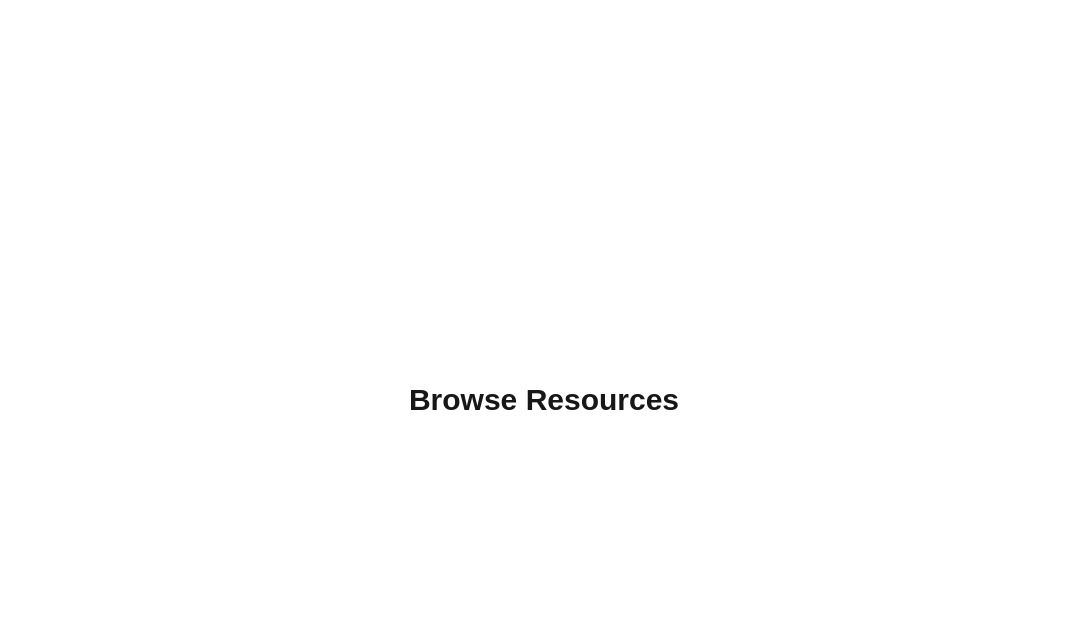
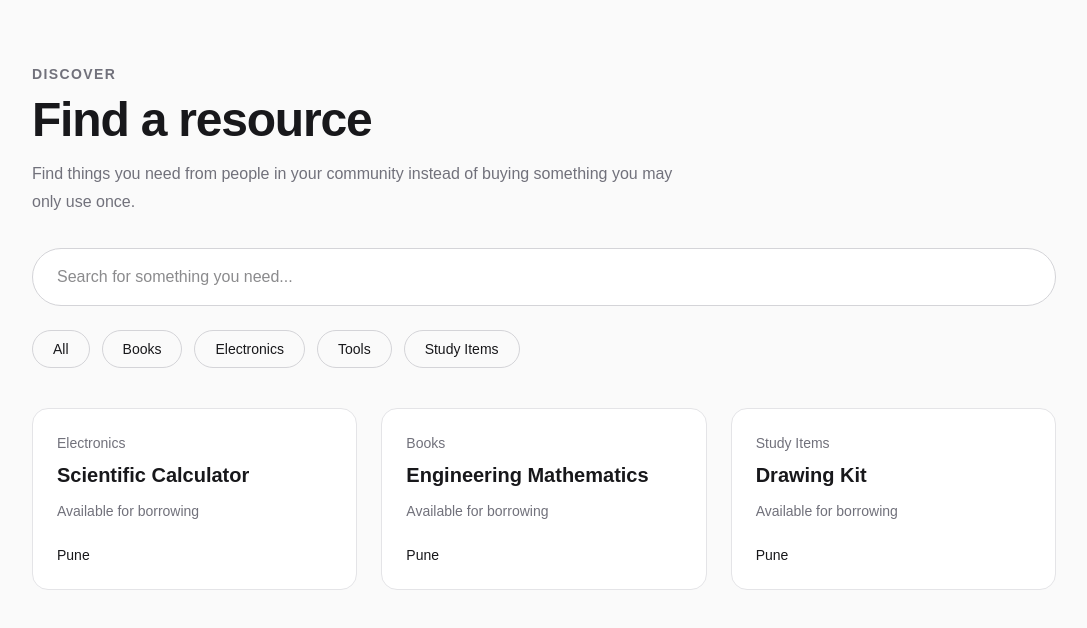
Before and after one commit to shreya405-cpu/give2get, a Next.js app: page /resources in a window 1280 px wide. Shown: the top 628 px of the page, without its empty margins (96-1183 px from the left). Built offline with nearby package versions, Linux system fonts and the light colour scheme.

Commit message:
feat: add resource search and category filters

```diff
--- a/src/app/resources/page.tsx
+++ b/src/app/resources/page.tsx
@@ -1,7 +1,119 @@
+"use client";
+import { useState } from "react";
+const resources = [
+  {
+    name: "Scientific Calculator",
+    category: "Electronics",
+    location: "Pune",
+  },
+  {
+    name: "Engineering Mathematics",
+    category: "Books",
+    location: "Pune",
+  },
+  {
+    name: "Drawing Kit",
+    category: "Study Items",
+    location: "Pune",
+  },
+];
+
 export default function Resources() {
+    const [selectedCategory, setSelectedCategory] = useState("All");
+    const [searchQuery, setSearchQuery] = useState("");
+    const filteredResources = resources.filter((resource) => {
+        const matchesCategory =
+            selectedCategory === "All" ||
+             resource.category === selectedCategory;
+
+        const matchesSearch =
+           resource.name.toLowerCase().includes(searchQuery.toLowerCase());
+
+        return matchesCategory && matchesSearch;
+   });
   return (
-    <main className="flex min-h-screen items-center justify-center">
-      <h1 className="text-3xl font-bold">Browse Resources</h1>
+    <main className="min-h-screen bg-zinc-50 text-zinc-900">
+      <section className="px-6 py-16 sm:px-10">
+        <div className="mx-auto max-w-5xl">
+          <p className="text-sm font-semibold uppercase tracking-widest text-zinc-500">
+            Discover
+          </p>
+
+          <h1 className="mt-3 text-4xl font-bold tracking-tight sm:text-5xl">
+            Find a resource
+          </h1>
+
+          <p className="mt-4 max-w-2xl text-base leading-7 text-zinc-500">
+            Find things you need from people in your community instead of
+            buying something you may only use once.
+          </p>
+
+          <div className="mt-8">
+            <input
+              type="text"
+              value={searchQuery}
+              onChange={(e) => setSearchQuery(e.target.value)}
+              placeholder="Search for something you need..."
+              className="w-full rounded-full border border-zinc-300 bg-white px-6 py-4 outline-none transition focus:border-black focus:ring-2 focus:ring-zinc-200"
+            />
+          </div>
+
+          <div className="mt-6 flex flex-wrap gap-3">
+            <button onClick={() => setSelectedCategory("All")}className="rounded-full border border-zinc-300 px-5 py-2 text-sm">
+              All
+            </button>
+
+            <button onClick={() => setSelectedCategory("Books")} className="rounded-full border border-zinc-300 px-5 py-2 text-sm">
+              Books
+            </button>
+
+            <button onClick={() => setSelectedCategory("Electronics")} className="rounded-full border border-zinc-300 px-5 py-2 text-sm">
+              Electronics
+            </button>
+
+            <button onClick={() => setSelectedCategory("Tools")} className="rounded-full border border-zinc-300 px-5 py-2 text-sm">
+              Tools
+            </button>
+
+            <button onClick={() => setSelectedCategory("Study Items")} className="rounded-full border border-zinc-300 px-5 py-2 text-sm">
+              Study Items
+            </button>
+          </div>
+          <div className="mt-10 grid gap-6 md:grid-cols-3">
+            {filteredResources.length > 0 ? (
+                filteredResources.map((resource) => (
+                    <div
+                        key={resource.name}
+                        className="rounded-2xl border border-zinc-200 bg-white p-6"
+                    >
+                        <p className="text-sm text-zinc-500">{resource.category}</p>
+
+                        <h2 className="mt-2 text-xl font-semibold">
+                           {resource.name}
+                        </h2>
+
+                        <p className="mt-3 text-sm text-zinc-500">
+                           Available for borrowing
+                        </p>
+
+                        <p className="mt-6 text-sm font-medium">
+                           {resource.location}
+                        </p>
+                    </div>
+               ))
+            ) : (
+                <div className="rounded-2xl border border-dashed border-zinc-300 p-8 text-center md:col-span-3">
+                    <h2 className="text-lg font-semibold">
+                       No resources found
+                    </h2>
+                    <p>
+                       Try another category or share a resource with the community.
+                    </p>
+                </div>
+                )}
+            </div>
+        </div>
+      </section>
     </main>
   );
 }
```
